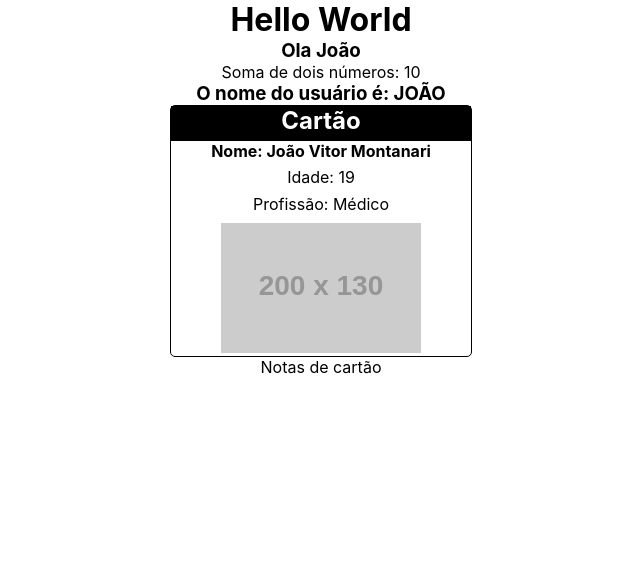
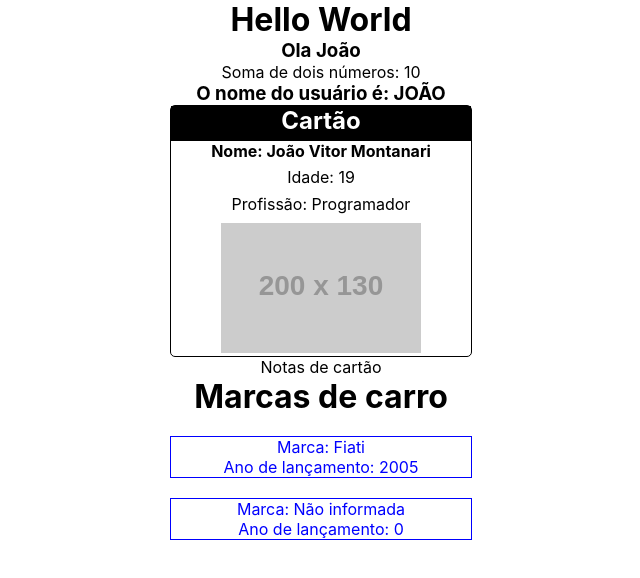
Before and after one commit to joao-montanari/WebDevelopment, a React (Create React App) app: page / in a window 1280 px wide. Shown: the top 578 px of the page, without its empty margins (319-959 px from the left). Built offline with nearby package versions, Linux system fonts and the light colour scheme.

Commit message:
propTypes and defaultProps

```diff
--- a/src/App.jsx
+++ b/src/App.jsx
@@ -1,5 +1,6 @@
 import './App.css';
 import Card from './components/Card';
+import Carro from './components/Carro';
 
 function App() {
   const name = 'João'
@@ -23,9 +24,16 @@ function App() {
       <Card
         name="João Vitor Montanari"
         age="19"
-        profession="Médico"
+        profession="Programador"
         photo="https://via.placeholder.com/200x130"
       />
+
+      <h1>Marcas de carro</h1>
+      <Carro
+        ano_lancamento={2005}
+        marca = "Fiati"
+      />
+      <Carro />
     </div>
   );
 }
--- /dev/null
+++ b/src/components/Carro.jsx
@@ -0,0 +1,23 @@
+import Styles from './css/Marcas.module.css';
+import PropTypes from 'prop-types'
+
+function Carro(props){
+    return(
+        <div className={Styles.container}>
+            <label>Marca: {props.marca}</label>
+            <label>Ano de lançamento: {props.ano_lancamento}</label>
+        </div>
+    )
+}
+
+Carro.propTypes = {
+    marca: PropTypes.string.isRequired,
+    ano_lancamento: PropTypes.number
+}
+
+Carro.defaultProps = {
+    marca: "Não informada",
+    ano_lancamento: 0
+}
+
+export default Carro;
--- /dev/null
+++ b/src/components/css/Marcas.module.css
@@ -0,0 +1,7 @@
+.container{
+    display: grid;
+    width: 300px;
+    margin: 20px auto;
+    color: #0000FF;
+    border: 1px solid #0000FF;
+}
```
